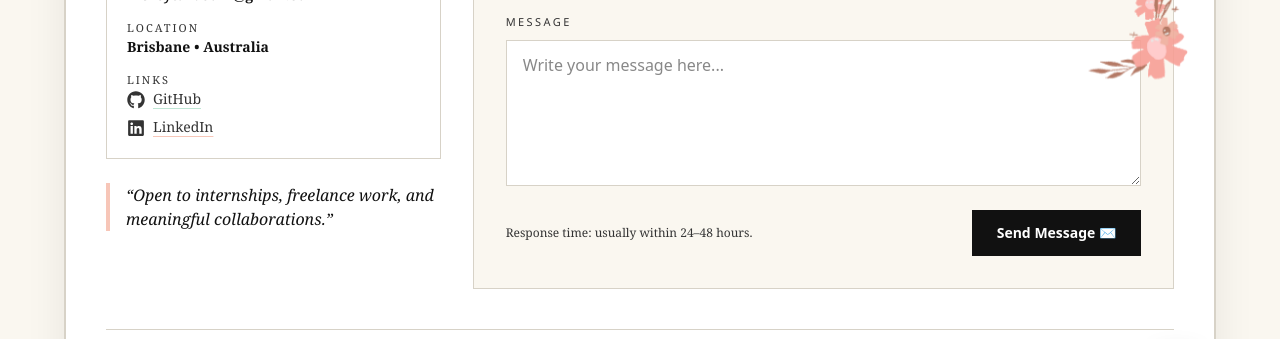
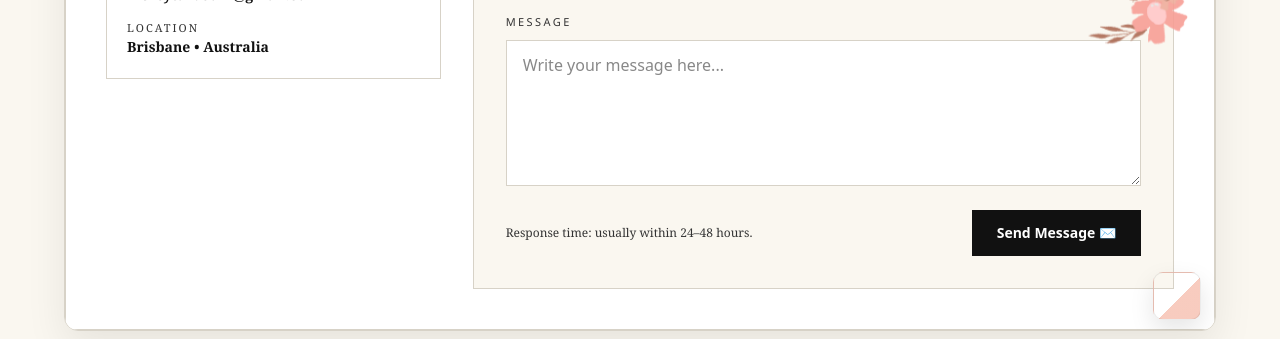
Before and after one commit to Tarus-Jepngetich/Portfolio, a React (Vite) app: page /gazette/contact in a window 1280 px wide. Shown: the part 454-793 px from the top of the page. Built offline with nearby package versions, Linux system fonts and the light colour scheme; no server answers.

Commit message:
email linking frrontend

```diff
--- a/src/components/Contact.jsx
+++ b/src/components/Contact.jsx
@@ -1,9 +1,6 @@
 import { useState } from "react";
 import Flower from "../assets/Flower.png";
 import { FaGithub, FaLinkedin } from "react-icons/fa";
-
-const API_URL =
-  import.meta.env.VITE_API_URL || "http://localhost:5000"; // dev fallback
 
 export default function Contact() {
   const [form, setForm] = useState({ name: "", email: "", message: "" });
@@ -20,19 +17,25 @@ export default function Contact() {
     setStatus({ state: "loading", msg: "Sending..." });
 
     try {
-      const res = await fetch(`${API_URL}/api/contact`, {
+      const formEl = e.currentTarget;
+
+      // Netlify requires URL encoded format
+      const formData = new FormData(formEl);
+      const body = new URLSearchParams(formData).toString();
+
+      const res = await fetch("/", {
         method: "POST",
-        headers: { "Content-Type": "application/json" },
-        body: JSON.stringify(form),
+        headers: { "Content-Type": "application/x-www-form-urlencoded" },
+        body,
       });
 
-      const data = await res.json().catch(() => ({}));
+      if (!res.ok) throw new Error("Failed to send message.");
 
-      if (!res.ok) {
-        throw new Error(data?.error || "Failed to send message.");
-      }
+      setStatus({
+        state: "success",
+        msg: "Message sent! I’ll get back to you soon 💌",
+      });
 
-      setStatus({ state: "success", msg: "Message sent! I’ll get back to you soon 💌" });
       setForm({ name: "", email: "", message: "" });
     } catch (err) {
       setStatus({
@@ -44,7 +47,7 @@ export default function Contact() {
 
   return (
     <div className="relative bg-white border border-[var(--rule)] shadow-[0_18px_50px_rgba(0,0,0,0.10)] overflow-hidden">
-      {/* Decorative art (inside page, mid-right) */}
+      {/* Decorative art */}
       <div className="hidden md:block absolute right-6 top-1/2 -translate-y-1/2 pointer-events-none opacity-90">
         <img
           src={Flower}
@@ -59,7 +62,6 @@ export default function Contact() {
           Contact Desk
         </span>
 
-        {/* Pastel stamps */}
         <div className="flex items-center gap-2">
           <span className="px-3 py-1 text-[11px] uppercase tracking-[0.22em] border border-[var(--rule)] bg-[var(--mint)]/60 text-[var(--ink)]">
             Collaborate
@@ -74,7 +76,6 @@ export default function Contact() {
         </span>
       </div>
 
-      {/* Content */}
       <div className="p-6 md:p-10">
         <h2 className="font-serif text-[var(--ink)] text-4xl md:text-5xl leading-tight mb-4 text-center">
           Get in Touch 💌
@@ -109,50 +110,28 @@ export default function Contact() {
                     Brisbane • Australia
                   </div>
                 </li>
-
-                <li>
-                  <span className="uppercase tracking-[0.18em] text-[11px] text-[var(--ink-soft)]">
-                    Links
-                  </span>
-
-                  <div className="flex flex-col gap-2">
-                    <a
-                      href="https://github.com/"
-                      target="_blank"
-                      rel="noreferrer"
-                      className="flex items-center gap-2 underline decoration-[var(--mint)] underline-offset-4 hover:opacity-80"
-                    >
-                      <FaGithub className="text-lg" />
-                      GitHub
-                    </a>
-
-                    <a
-                      href="https://www.linkedin.com/"
-                      target="_blank"
-                      rel="noreferrer"
-                      className="flex items-center gap-2 underline decoration-[var(--peach)] underline-offset-4 hover:opacity-80"
-                    >
-                      <FaLinkedin className="text-lg" />
-                      LinkedIn
-                    </a>
-                  </div>
-                </li>
               </ul>
-            </div>
-
-            <div className="mt-6 border-l-4 border-[var(--peach)] pl-4">
-              <p className="font-serif italic text-[var(--ink)]">
-                “Open to internships, freelance work, and meaningful collaborations.”
-              </p>
             </div>
           </aside>
 
           {/* Right column */}
           <div className="md:col-span-8">
             <form
+              name="contact"
+              method="POST"
+              data-netlify="true"
+              data-netlify-honeypot="bot-field"
               onSubmit={onSubmit}
               className="border border-[var(--rule)] p-6 md:p-8 bg-[var(--paper)]"
             >
+              {/* Required hidden fields for Netlify */}
+              <input type="hidden" name="form-name" value="contact" />
+              <p className="hidden">
+                <label>
+                  Don’t fill this out: <input name="bot-field" />
+                </label>
+              </p>
+
               <div className="grid grid-cols-1 md:grid-cols-2 gap-4">
                 <label className="flex flex-col gap-2">
                   <span className="text-[11px] uppercase tracking-[0.22em] text-[var(--ink-soft)]">
@@ -200,7 +179,6 @@ export default function Contact() {
                 />
               </label>
 
-              {/* status banner */}
               {status.state !== "idle" && (
                 <div
                   className={`mt-4 border border-[var(--rule)] px-4 py-3 font-serif text-sm ${
@@ -227,13 +205,6 @@ export default function Contact() {
             </form>
           </div>
         </div>
-
-        <div className="mt-10">
-          <div className="rule" />
-          <div className="mt-3 flex items-center justify-between text-[11px] uppercase tracking-[0.26em] text-[var(--ink-soft)]">
-            <span>Filed Under: Contact</span>
-          </div>
-        </div>
       </div>
     </div>
   );
```
